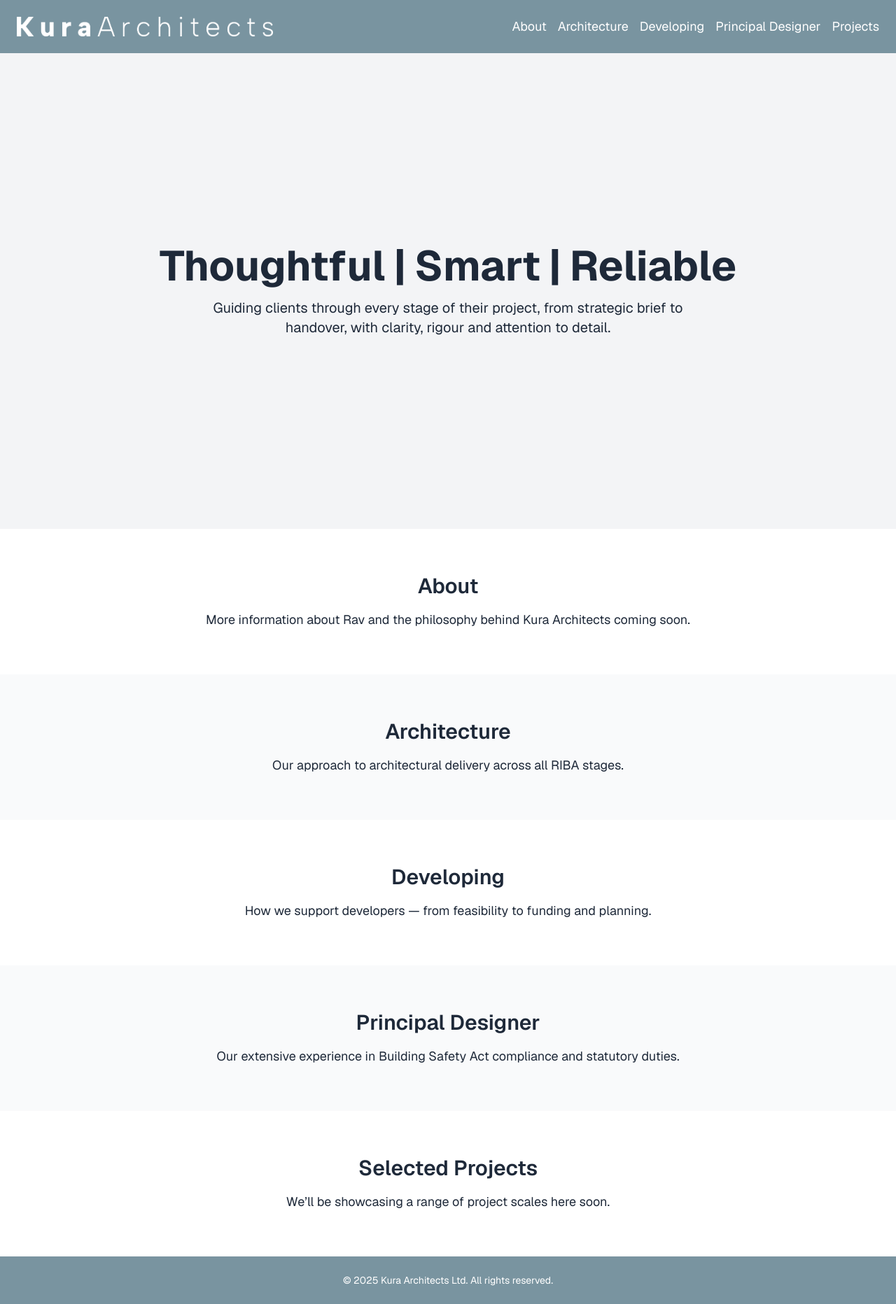
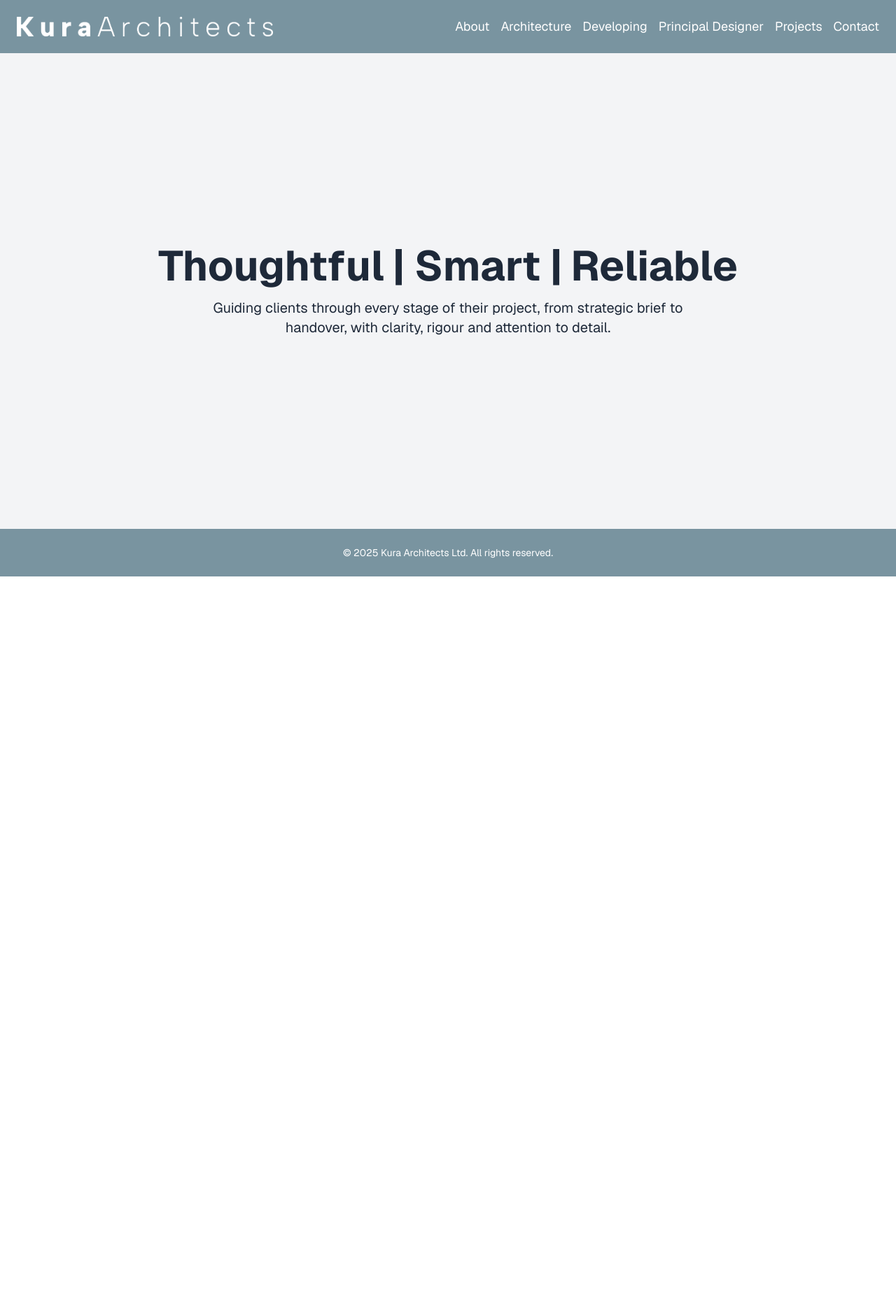
Before and after one commit to KuraArchitects/kura-architects-site, a Next.js app: page / in a window 1280 px wide. Shown: the whole page at 70% size. After the commit the page ends 824 px from the top, so only its background shows below. Built offline with nearby package versions, Linux system fonts and the light colour scheme.

Commit message:
Update with links to page.js

```diff
--- a/app/page.js
+++ b/app/page.js
@@ -3,6 +3,7 @@
 import { useEffect } from "react";
 import { motion } from "framer-motion";
 import Image from "next/image";
+import Link from "next/link";
 
 export default function Page() {
   useEffect(() => {
@@ -17,11 +18,12 @@ export default function Page() {
         <div className="flex flex-col items-center sm:flex-row sm:justify-between">
           <Image src="/Logo.png" alt="Kura Architects" width={366} height={100} />
           <nav className="mt-4 sm:mt-0 space-x-4 text-lg text-center sm:text-right">
-            <a href="#about" className="hover:underline">About</a>
-            <a href="#architecture" className="hover:underline">Architecture</a>
-            <a href="#developing" className="hover:underline">Developing</a>
-            <a href="#principal-designer" className="hover:underline">Principal Designer</a>
-            <a href="#projects" className="hover:underline">Projects</a>
+            <Link href="/about" className="hover:underline">About</Link>
+            <Link href="/architecture" className="hover:underline">Architecture</Link>
+            <Link href="/developing" className="hover:underline">Developing</Link>
+            <Link href="/principal-designer" className="hover:underline">Principal Designer</Link>
+            <Link href="/projects" className="hover:underline">Projects</Link>
+            <Link href="/contact" className="hover:underline">Contact</Link>
           </nav>
         </div>
       </header>
@@ -40,14 +42,14 @@ export default function Page() {
             },
           }}
         >
-          {["Thoughtful", "|", "Smart", "|", "Reliable"].map((word, i) => (
+          {["Thoughtful", "|     Smart     |", "Reliable"].map((word, i) => (
             <motion.span
               key={i}
               variants={{
                 hidden: { opacity: 0 },
                 visible: { opacity: 1 }
               }}
-              transition={{ duration: 0.8 }}
+              transition={{ duration: 1.5 }}
             >
               {word}
             </motion.span>
@@ -57,36 +59,10 @@ export default function Page() {
           className="text-lg md:text-xl max-w-2xl"
           initial={{ opacity: 0 }}
           animate={{ opacity: 1 }}
-          transition={{ delay: 0.5, duration: 1 }}
+          transition={{ delay: 1.0, duration: 1 }}
         >
           Guiding clients through every stage of their project, from strategic brief to handover, with clarity, rigour and attention to detail.
         </motion.p>
-      </section>
-
-      {/* Placeholder Sections */}
-      <section id="about" className="px-6 py-16 text-center">
-        <h2 className="text-3xl font-semibold mb-4">About</h2>
-        <p className="max-w-3xl mx-auto text-lg">More information about Rav and the philosophy behind Kura Architects coming soon.</p>
-      </section>
-
-      <section id="architecture" className="px-6 py-16 text-center bg-gray-50">
-        <h2 className="text-3xl font-semibold mb-4">Architecture</h2>
-        <p className="max-w-3xl mx-auto text-lg">Our approach to architectural delivery across all RIBA stages.</p>
-      </section>
-
-      <section id="developing" className="px-6 py-16 text-center">
-        <h2 className="text-3xl font-semibold mb-4">Developing</h2>
-        <p className="max-w-3xl mx-auto text-lg">How we support developers — from feasibility to funding and planning.</p>
-      </section>
-
-      <section id="principal-designer" className="px-6 py-16 text-center bg-gray-50">
-        <h2 className="text-3xl font-semibold mb-4">Principal Designer</h2>
-        <p className="max-w-3xl mx-auto text-lg">Our extensive experience in Building Safety Act compliance and statutory duties.</p>
-      </section>
-
-      <section id="projects" className="px-6 py-16 text-center">
-        <h2 className="text-3xl font-semibold mb-4">Selected Projects</h2>
-        <p className="max-w-3xl mx-auto text-lg">We’ll be showcasing a range of project scales here soon.</p>
       </section>
 
       {/* Footer */}
```
